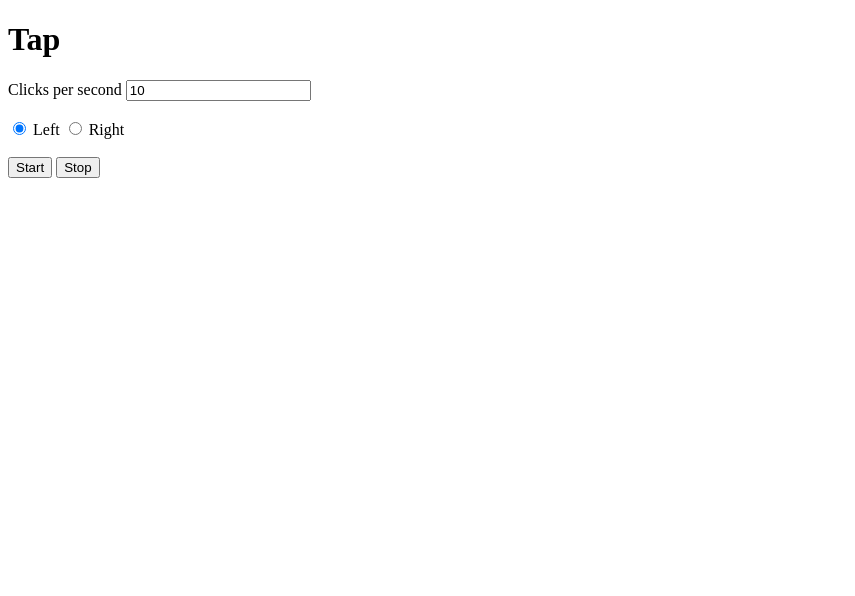
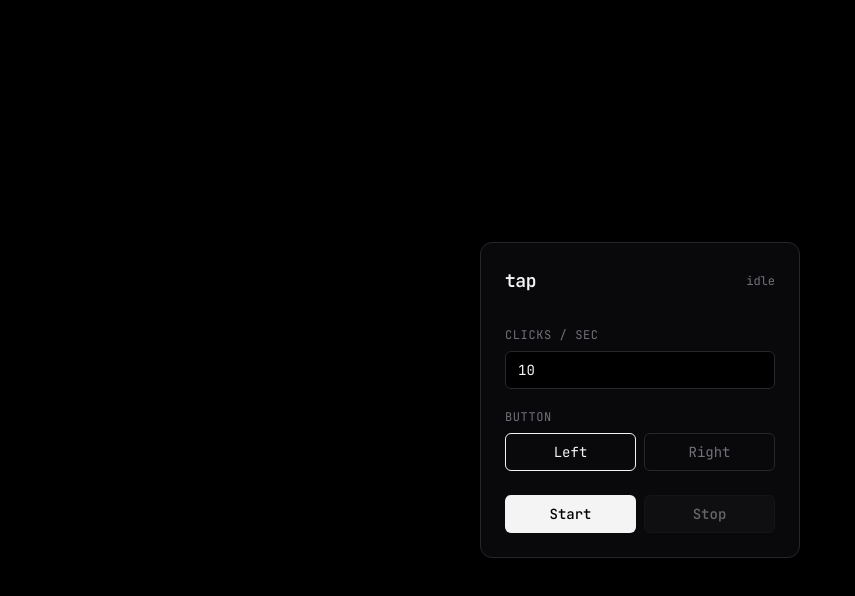
Before and after one commit to sanderhd/tap, a plain HTML site: page ui/index.html in a window 1280 px wide. Shown: the whole page, without its empty margins (0-855 px from the left). Drawn offline with nearby package versions, Linux system fonts and the light colour scheme.

Commit message:
feat: add style to ui and future proof JavaScript

```diff
--- a/ui/index.html
+++ b/ui/index.html
@@ -4,34 +4,76 @@
     <meta charset="UTF-8">
     <meta name="viewport" content="width=device-width, initial-scale=1.0">
     <title>Tap - The Next Gen AutoClicker</title>
+
+    <script src="https://cdn.tailwindcss.com"></script>
+    <link rel="preconnect" href="https://fonts.googleapis.com">
+    <link rel="preconnect" href="https://fonts.gstatic.com" crossorigin>
+    <link href="https://fonts.googleapis.com/css2?family=JetBrains+Mono:wght@400;500;600;700&display=swap" rel="stylesheet">
+    <style>
+        body {
+            font-family: 'JetBrains Mono', monospace;
+        }
+        input[type="number"]::-webkit-inner-spin-button,
+        input[type="number"]::-webkit-outer-spin-button {
+            -webkit-appearance: none;
+            margin: 0;
+        }
+    </style>
 </head>
-<body>
-    <div class="container">
-        <div class="card">
-            <h1>Tap</h1>
+<body class="bg-black min-h-screen flex items-center justify-center text-zinc-100">
+    <div class="w-80">
+        <div class="bg-zinc-950 border border-zinc-800 rounded-xl p-6">
+            <div class="flex items-center justify-between mb-8">
+                <h1 class="text-lg font-semibold tracking-tight">tap</h1>
+                <span class="text-xs text-zinc-500" id="status">idle</span>
+            </div>
 
-            <label>Clicks per second</label>
-            <input id="cps" type="number" value="10">
+            <div class="mb-5">
+                <label class="block text-xs text-zinc-500 mb-2 uppercase tracking-wider">Clicks / sec</label>
+                <input
+                    id="cps"
+                    type="number"
+                    value="10"
+                    class="w-full bg-black text-zinc-100 border border-zinc-800 rounded-md px-3 py-2 text-sm focus:outline-none focus:border-zinc-500 transition-colors"
+                >
+            </div>
 
-            <br><br>
+            <div class="mb-6">
+                <label class="block text-xs text-zinc-500 mb-2 uppercase tracking-wider">Button</label>
 
-            <label>
-                <input type="radio" name="button" value="left" checked>
-                Left
-            </label>
+                <div class="grid grid-cols-2 gap-2">
+                    <label class="relative">
+                        <input type="radio" name="button" value="left" checked class="peer sr-only">
+                        <div class="text-center text-sm py-2 rounded-md border border-zinc-800 text-zinc-500 cursor-pointer peer-checked:border-zinc-100 peer-checked:text-zinc-100 transition-colors">
+                            Left
+                        </div>
+                    </label>
+                    <label class="relative">
+                        <input type="radio" name="button" value="right" class="peer sr-only">
+                        <div class="text-center text-sm py-2 rounded-md border border-zinc-800 text-zinc-500 cursor-pointer peer-checked:border-zinc-100 peer-checked:text-zinc-100 transition-colors">
+                            Right
+                        </div>
+                    </label>
+                </div>
+            </div>
 
-            <label>
-                <input type="radio" name="button" value="right">
-                Right
-            </label>
+            <div class="grid grid-cols-2 gap-2">
+                <button
+                    id="start"
+                    class="bg-zinc-100 text-black text-sm font-medium py-2 rounded-md hover:bg-zinc-300 transition-colors"
+                >
+                    Start
+                </button>
 
-            <br><br>
-
-            <button id="start">Start</button>
-            <button id="stop">Stop</button>
+                <button
+                    id="stop"
+                    class="bg-zinc-900 text-zinc-100 text-sm font-medium py-2 rounded-md border border-zinc-800 hover:bg-zinc-800 transition-colors"
+                >
+                    Stop
+                </button>
+            </div>
         </div>
     </div>
-
     <script src="script.js"></script>
 </body>
 </html>
--- a/ui/script.js
+++ b/ui/script.js
@@ -1,13 +1,44 @@
-document.getElementById('start').addEventListener("click", async () => {
-    const cps = document.getElementById("cps").value;
+const startBtn = document.getElementById('start');
+const stopBtn = document.getElementById('stop');
+const statusEl = document.getElementById('status');
+const cpsInput = document.getElementById('cps');
 
+function setRunningState(isRunning) {
+    if (isRunning) {
+        statusEl.textContent = 'running';
+        statusEl.classList.remove('text-zinc-500');
+        statusEl.classList.add('text-green-400');
+
+        startBtn.disabled = true;
+        startBtn.classList.add('opacity-40', 'cursor-not-allowed');
+
+        stopBtn.disabled = false;
+        stopBtn.classList.remove('opacity-40', 'cursor-not-allowed');
+    } else {
+        statusEl.textContent = 'idle';
+        statusEl.classList.remove('text-green-400');
+        statusEl.classList.add('text-zinc-500');
+
+        startBtn.disabled = false;
+        startBtn.classList.remove('opacity-40', 'cursor-not-allowed');
+
+        stopBtn.disabled = true;
+        stopBtn.classList.add('opacity-40', 'cursor-not-allowed');
+    }
+}
+
+startBtn.addEventListener("click", async () => {
+    const cps = cpsInput.value;
     const button = document.querySelector(
         'input[name="button"]:checked'
     ).value;
-
     await window.pywebview.api.start_clicker(cps, button);
+    setRunningState(true);
 });
 
-document.getElementById('stop').addEventListener("click", async () => {
-    await window.pywebview.stop_clicker();
-})
+stopBtn.addEventListener("click", async () => {
+    await window.pywebview.api.stop_clicker();
+    setRunningState(false);
+});
+
+setRunningState(false);
```
